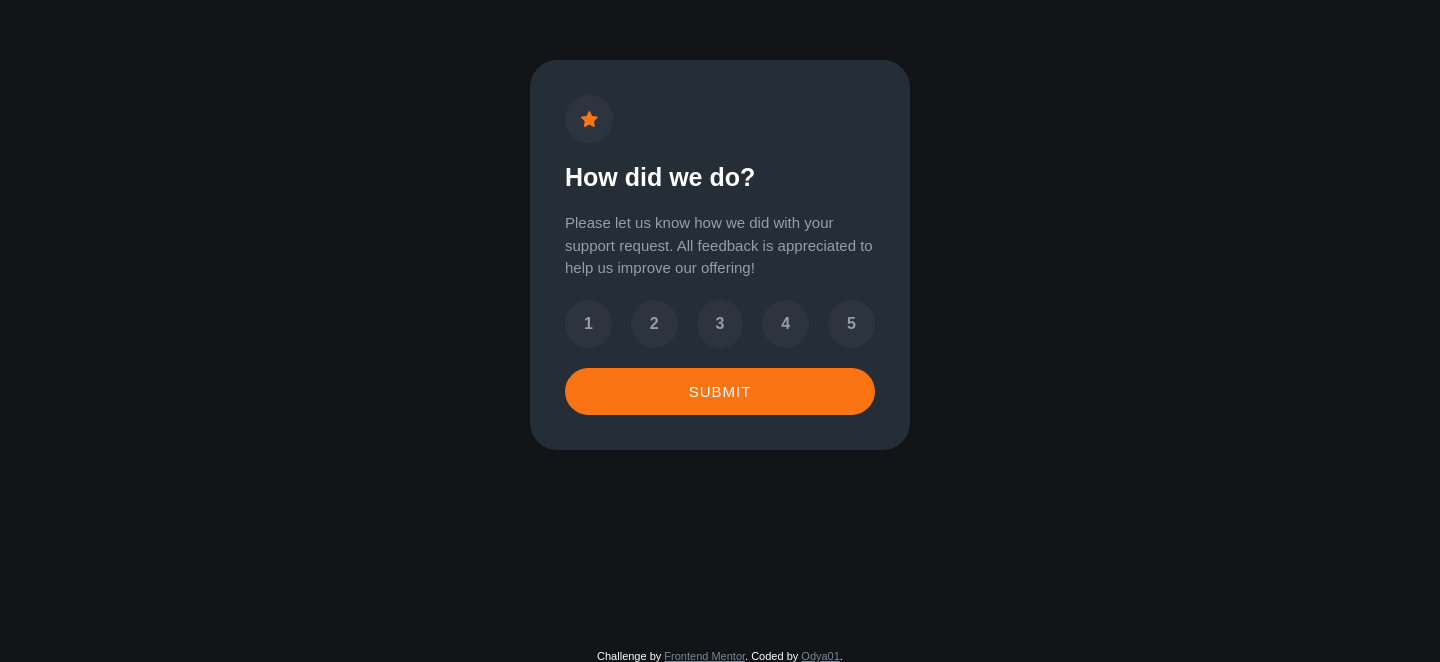
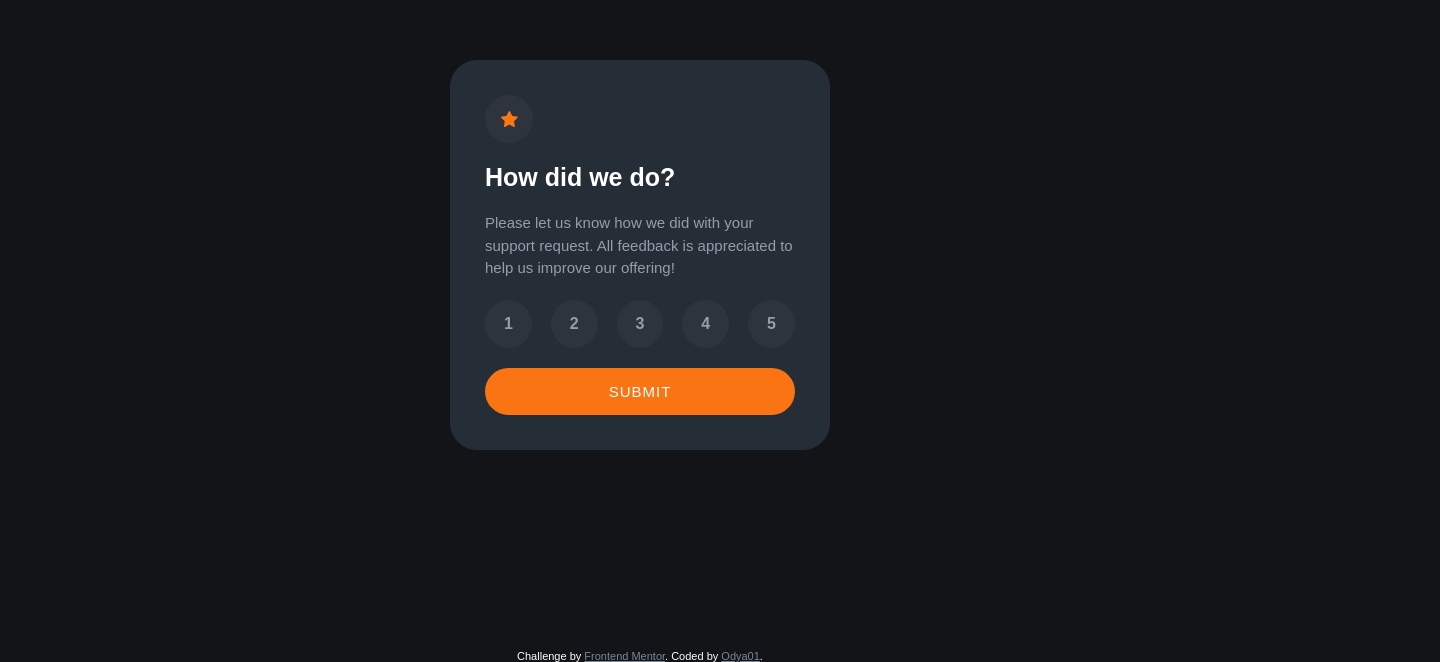
Before and after one commit to Odya01/front-mentor-solutions, a plain HTML site: page interactive-rating/index.html in a window 1280 px wide. Shown: the part 140-802 px from the top of the page, 1440 px wide, since content can reach past the window. Drawn offline with Linux system fonts and the light colour scheme.

Commit message:
update css

```diff
--- a/interactive-rating/style/style.css
+++ b/interactive-rating/style/style.css
@@ -19,7 +19,7 @@
 }
 body{
   background-color: var(--VeryDark);
-  width: 1440px;
+
   margin: 0 auto;
 
   font-family: 'Lexend Deca', sans-serif;
@@ -27,10 +27,13 @@ body{
 }
 .container{
   position: relative;
-  margin: 200px auto;
+
   display: flex;
   align-items: center;
   flex-direction: column;
+  margin: 200px auto;
+  padding: 0 20px;
+  max-width: 1400px;
 }
 .card{
   display: flex;
```
